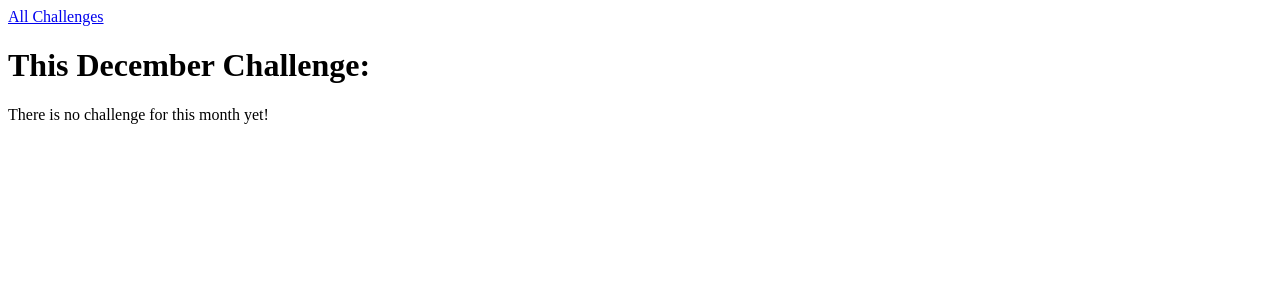
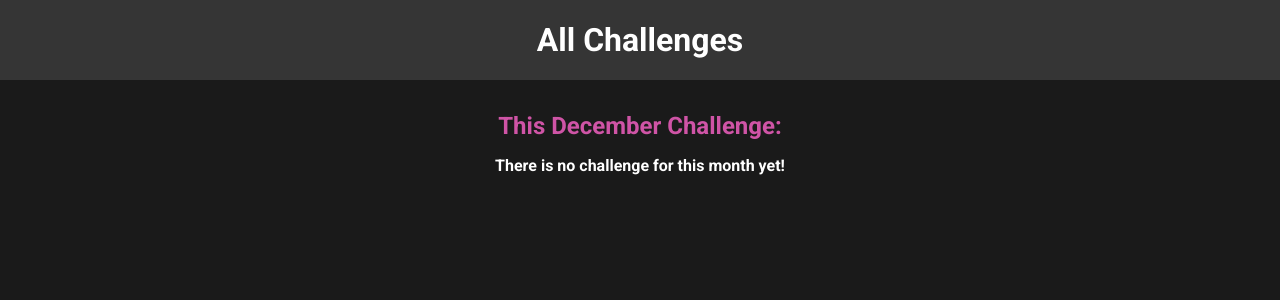
Before and after one commit to anblackter/django-udemy, a Django app: page /challenges/december in a window 1280 px wide. Shown: the top 300 px of the page. Run offline with Django 4.2, Linux system fonts and the light colour scheme.

Commit message:
Introducing CSS styling to the project, also include one global setting to take into account global css files

```diff
--- /dev/null
+++ b/monthly_challenges/challenges/static/challenges/challenges.css
@@ -0,0 +1,22 @@
+h1,
+h2 {
+  text-align: center;
+}
+
+h1 {
+  font-size: 1.5rem;
+  margin: 2rem 0 1rem 0;
+  font-weight: normal;
+  color: #cf54a6;
+}
+
+h2 {
+  font-size: 3rem;
+  font-weight: bold;
+  color: white;
+}
+
+.fallback {
+  text-align: center;
+  color: white;
+}
--- /dev/null
+++ b/monthly_challenges/challenges/static/challenges/includes/header.css
@@ -0,0 +1,25 @@
+header {
+  width: 100%;
+  height: 5rem;
+  background-color: #353535;
+}
+
+header nav {
+  width: 100%;
+  height: 100%;
+  display: flex;
+  justify-content: center;
+  align-items: center;
+}
+
+header nav a {
+  color: white;
+  font-size: 2rem;
+  font-weight: bold;
+  text-decoration: none;
+}
+
+header nav a:hover,
+header nav a:active {
+  color: #cf54a6;
+}
--- a/monthly_challenges/challenges/templates/challenges/challenge.html
+++ b/monthly_challenges/challenges/templates/challenges/challenge.html
@@ -1,4 +1,10 @@
 {% extends 'base.html' %}
+{% load static %}
+
+{% block css_file %}
+  <link rel="stylesheet" href="{% static "challenges/challenges.css" %}">
+  <link rel="stylesheet" href="{% static "challenges/includes/header.css" %}">
+{% endblock %}
 
 {% block page_title %}{{ month|title }} Challenge{% endblock %}
 
@@ -8,6 +14,6 @@
   {% if text is not None %}
     <h2>{{ text }}</h2>
   {% else %}
-    <p>There is no challenge for this month yet!</p>
+    <p class="fallback">There is no challenge for this month yet!</p>
   {% endif %}
 {% endblock %}
--- /dev/null
+++ b/monthly_challenges/static/base.css
@@ -0,0 +1,10 @@
+@import url('https://fonts.googleapis.com/css2?family=Maven+Pro&family=Roboto:ital,wght@0,700;1,700&display=swap');
+
+html {
+  font-family: 'Roboto', sans-serif;
+}
+
+body {
+  margin: 0;
+  background-color: #1a1a1a;
+}
--- a/monthly_challenges/templates/base.html
+++ b/monthly_challenges/templates/base.html
@@ -1,9 +1,13 @@
+{% load static %}
+
 <!DOCTYPE html>
 <html lang="en">
 <head>
   <meta charset="UTF-8">
   <meta name="viewport" content="width=device-width, initial-scale=1.0">
   <title>{% block page_title %}My Challenges{% endblock %}</title>
+  <link rel="stylesheet" href="{% static "base.css" %}">
+  {% block css_file %}{% endblock %}
 </head>
 <body>
   {% block content %}{% endblock %}
```
Also changed, not shown: monthly_challenges/challenges/static/challenges/index.css (added, +36 -0 lines), monthly_challenges/challenges/templates/challenges/index.html (+7 -0 lines), monthly_challenges/monthly_challenges/settings.py (+7 -0 lines).
